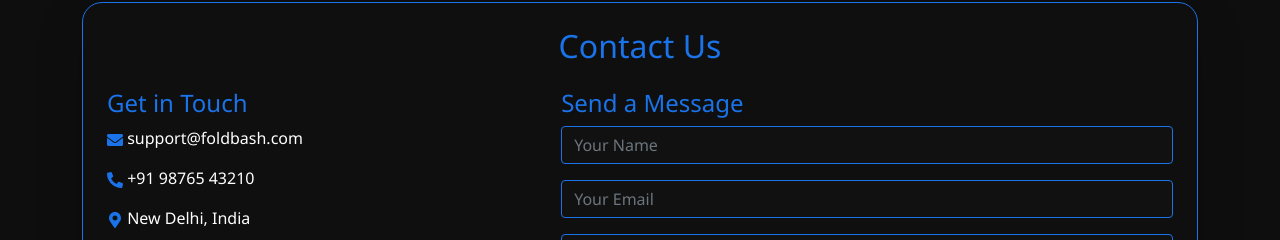
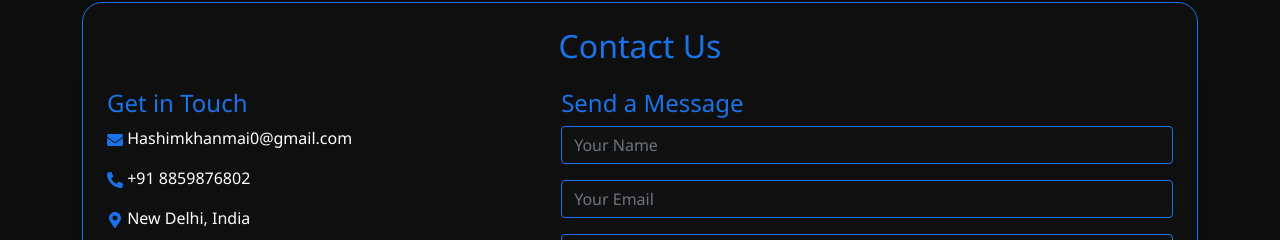
Before and after one commit to hashimkhan1230/Foldbash, a React (Create React App) app: page /contact in a window 1280 px wide. Shown: the part 102-342 px from the top of the page. Built offline with nearby package versions, Linux system fonts and the light colour scheme; no server answers.

Commit message:
Updated Contact.jsx

```diff
--- a/src/pages/Contact.jsx
+++ b/src/pages/Contact.jsx
@@ -22,8 +22,9 @@
           <div className="col-md-5 mb-4">
             <h4 style={{ color: "#1a73e8" }}>Get in Touch</h4>
 
-            <p><FaEnvelope color="#1a73e8" /> support@foldbash.com</p>
-            <p><FaPhoneAlt color="#1a73e8" /> +91 98765 43210</p>
+            <p><FaEnvelope color="#1a73e8" /> Hashimkhanmai0@gmail.com</p>
+
+            <p><FaPhoneAlt color="#1a73e8" /> +91 8859876802</p>
             <p><FaMapMarkerAlt color="#1a73e8" /> New Delhi, India</p>
 
             <h5 className="mt-4" style={{ color: "#1a73e8" }}>Follow Us</h5>
```
